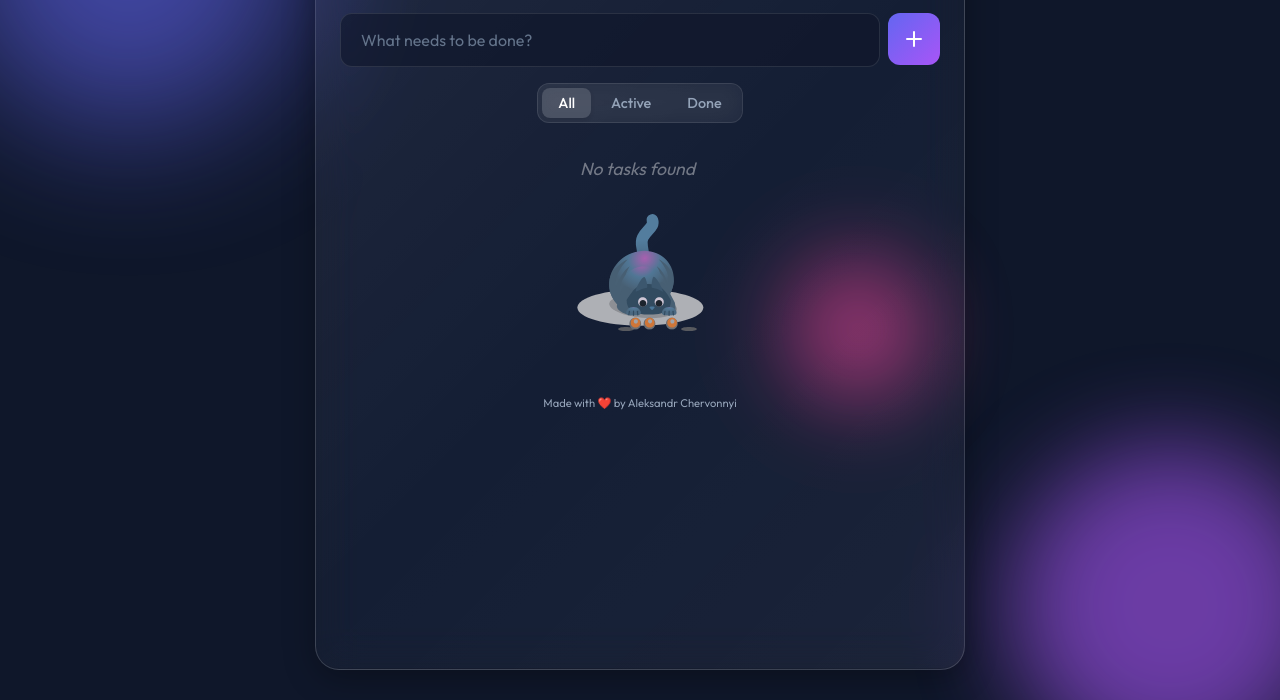
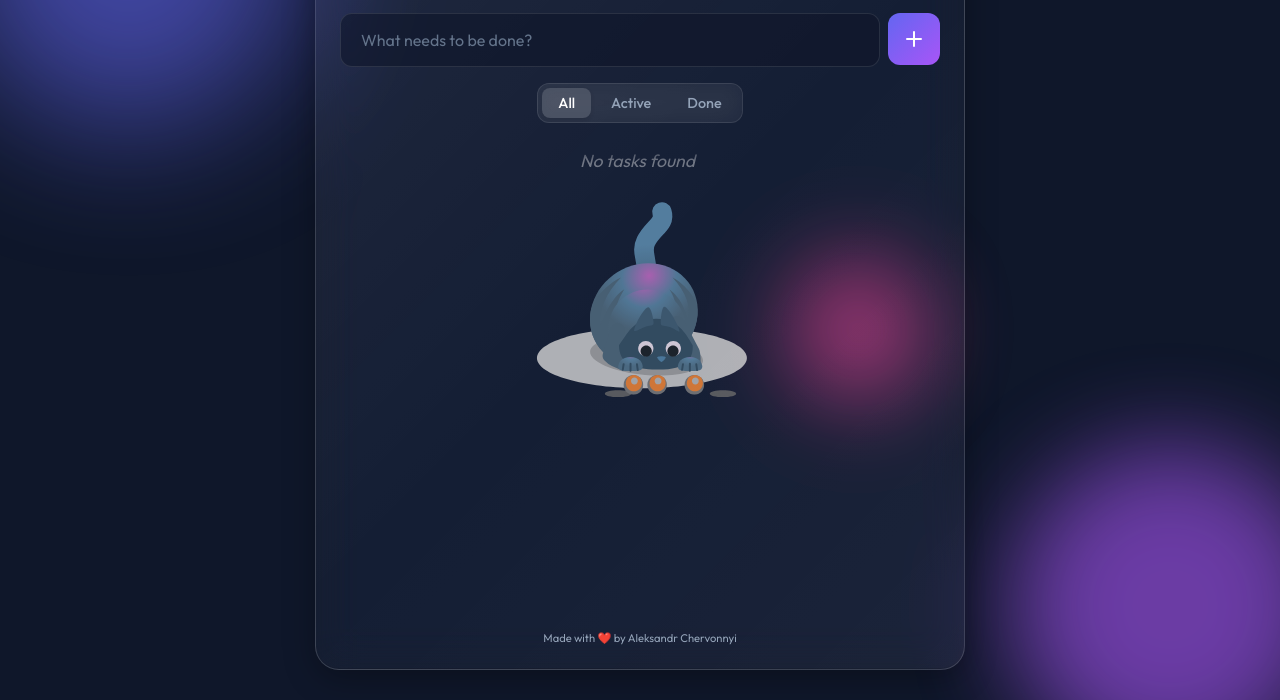
Before and after one commit to cheer77/Todo, a website built with Vite: page frontend/index.html in a window 1280 px wide. Shown: the part 100-800 px from the top of the page. Built offline with nearby package versions, Linux system fonts and the light colour scheme; no server answers.

Commit message:
fixed cat size and animation

```diff
--- a/frontend/src/scss/_layout.scss
+++ b/frontend/src/scss/_layout.scss
@@ -59,5 +59,6 @@ h1 {
     text-align: center;
     font-size: 0.7rem;
     color: #94a3b8;
-    margin-top: 1rem;
+    margin-top: auto;
+    // padding-top: 1rem;
 }
--- a/frontend/src/scss/_tasks.scss
+++ b/frontend/src/scss/_tasks.scss
@@ -41,14 +41,13 @@
     flex-direction: column;
     align-items: center;
     justify-content: center;
-    padding: 0.5rem 0;
-    gap: 1rem;
     opacity: 0.8;
 }
 
 .lottie-cat-animation {
-    width: 150px;
-    height: 150px;
+    width: 100%;
+    max-width: 250px;
+    max-height: 250px;
 }
 
 .no-tasks-message {
```
